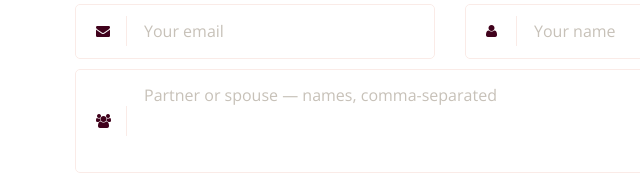
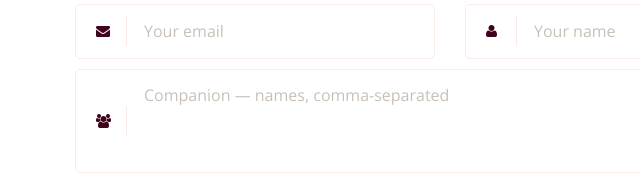
Before and after one commit to NewGabriel153/rsvp-inv, a website: page index.html in a window 1280 px wide. Shown: the part 9072-9252 px from the top of the page, 190-830 px from the left. Drawn offline with nearby package versions, Linux system fonts and the light colour scheme; some packages are replaced by stand-ins of ours; files whose address does not match are found by name.

Commit message:
Update textarea placeholder text for clarity

```diff
--- a/index.html
+++ b/index.html
@@ -600,7 +600,7 @@
                         <div class="col-md-12 col-sm-12">
                             <div class="form-input-group form-input-group--textarea">
                                 <i class="fa fa-users"></i><textarea name="extras" class="" rows="3"
-                                                                    placeholder="Partner or spouse — names, comma-separated"
+                                                                    placeholder="Companion — names, comma-separated"
                                                                     required></textarea>
                             </div>
                         </div>
```
